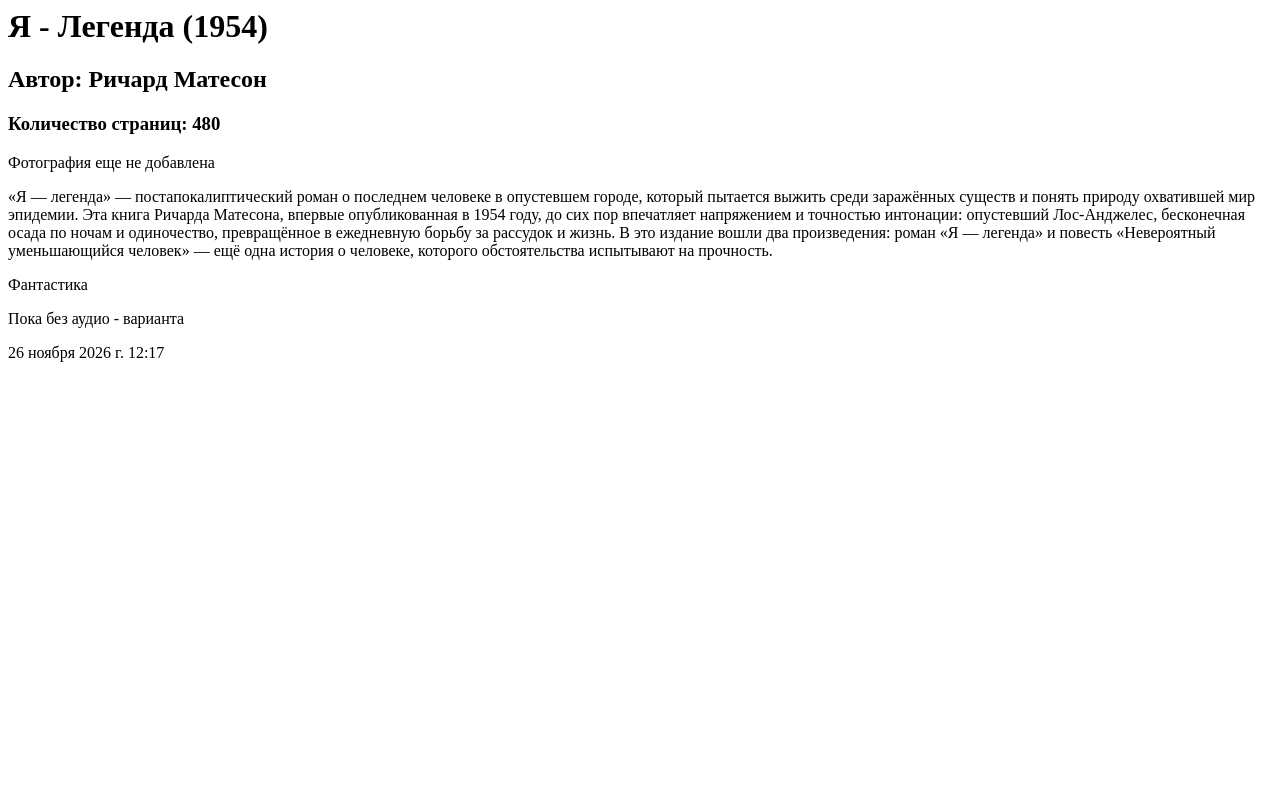
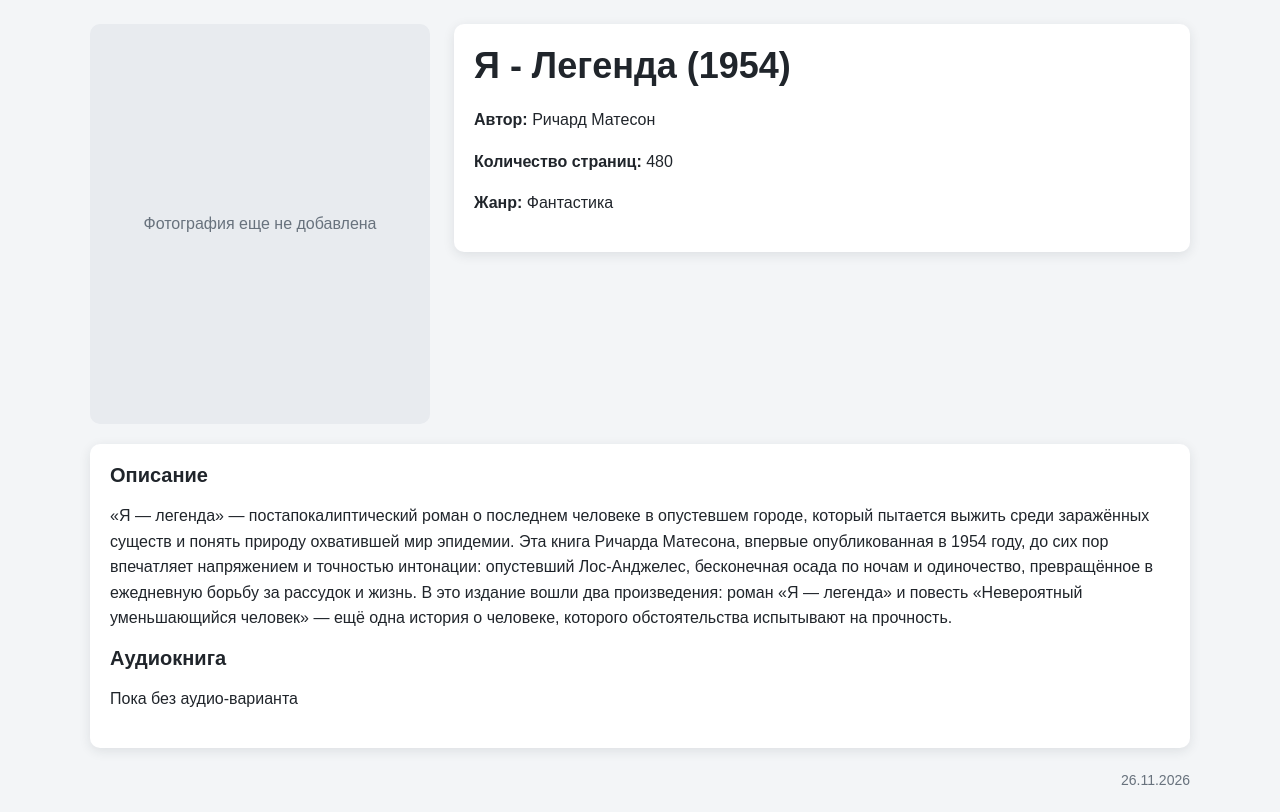
Before and after one commit to KyrGyz03/4-month-homework-Library.kg, a Django app: page /books/5/ in a window 1280 px wide. Before the commit the page ends 362 px from the top, so only its background shows below. Run offline with Django 5.2, Linux system fonts and the light colour scheme; data comes from the database, SQL or seed files in the repository.

Commit message:
добавил book_detail.css

```diff
--- /dev/null
+++ b/book/static/book/css/book_detail.css
@@ -0,0 +1,111 @@
+* {
+    box-sizing: border-box;
+}
+
+body {
+    margin: 0;
+    background: #f3f5f7;
+    color: #20252b;
+    font-family: Arial, sans-serif;
+}
+
+.book {
+    width: min(100% - 40px, 1100px);
+    margin: 0 auto;
+    padding: 24px 0;
+}
+
+.book-detail__main {
+    display: grid;
+    grid-template-columns: minmax(260px, 340px) minmax(0, 1fr);
+    align-items: start;
+    gap: 24px;
+}
+
+.book-detail__image {
+    display: grid;
+    height: 400px;
+    place-items: center;
+    overflow: hidden;
+    border-radius: 10px;
+    background: #e8ebef;
+}
+
+.book-detail__image img {
+    width: 100%;
+    height: 400px;
+    object-fit: contain;
+}
+
+.book-detail__no-image {
+    padding: 12px;
+    color: #68727d;
+    text-align: center;
+}
+
+.book-detail__info,
+.book-detail__extra {
+    padding: 20px;
+    border-radius: 10px;
+    background: #fff;
+    box-shadow: 0 3px 12px rgb(25 35 45 / 10%);
+}
+
+.book-detail__info {
+    min-height: 180px;
+}
+
+.book-detail__title {
+    margin: 0 0 20px;
+    font-size: clamp(24px, 3vw, 36px);
+    line-height: 1.2;
+}
+
+.book-detail__info p,
+.book-detail__extra p {
+    line-height: 1.6;
+}
+
+.book-detail__extra {
+    display: grid;
+    gap: 16px;
+    margin-top: 20px;
+    overflow-wrap: anywhere;
+}
+
+.book-detail__extra h2 {
+    margin: 0;
+    font-size: 20px;
+}
+
+.book-detail__extra a {
+    color: #315f91;
+}
+
+.book-footer {
+    width: min(100% - 40px, 1100px);
+    margin: 0 auto;
+    padding: 0 0 24px;
+    color: #68727d;
+    font-size: 14px;
+    text-align: right;
+}
+
+@media (max-width: 640px) {
+    .book {
+        width: min(100% - 24px, 420px);
+    }
+
+    .book-detail__main {
+        grid-template-columns: 1fr;
+    }
+
+    .book-detail__image {
+        width: min(100%, 340px);
+        justify-self: center;
+    }
+
+    .book-footer {
+        width: min(100% - 24px, 420px);
+    }
+}
--- a/book/static/book/css/book_list.css
+++ b/book/static/book/css/book_list.css
@@ -80,6 +80,7 @@ body {
     line-height: 1.3;
     -webkit-box-orient: vertical;
     -webkit-line-clamp: 2;
+    line-clamp: 2;
 }
 
 .book-card__author,
--- a/templates/book_detail.html
+++ b/templates/book_detail.html
@@ -1,22 +1,51 @@
-<h1>{{ book_id.title }} ({{ book_id.created_data_book }})</h1>
-<h2>Автор: {{ book_id.author }}</h2>
-<h3>Количество страниц: {{ book_id.count_pages }}</h3>
+{% load static %}
+<!DOCTYPE html>
+<html lang="ru">
+<head>
+    <meta charset="UTF-8">
+    <meta name="viewport" content="width=device-width, initial-scale=1.0">
+    <link rel="stylesheet" href="{% static 'book/css/book_detail.css' %}">
+</head>
+<body>
+    <main class="book">
+        <section class="book-detail">
+            <div class="book-detail__main">
+                <div class="book-detail__image">
+                {% if book_id.image_2 %}
+                    <img src="{{ book_id.image_2.url }}">
+                {% else %}
+                    <span class="book-detail__no-image">Фотография еще не добавлена</span>
+                {% endif %}
+                </div>
 
-{% if book_id.image_2 %}
-    <img src="{{book_id.image_2.url}}" alt="" width="300", height=" 400">
-{% else %}
-    <p>Фотография еще не добавлена</p>
-{% endif %}
+                <div class="book-detail__info">
+                    <h1 class="book-detail__title">{{ book_id.title }} ({{ book_id.created_data_book }})</h1>
+                    <p><strong>Автор:</strong> {{ book_id.author }}</p>
+                    <p><strong>Количество страниц:</strong> {{ book_id.count_pages }}</p>
+                    <p><strong>Жанр:</strong> {{ book_id.genre }}</p>
+                </div>
+            </div>
 
+            <div class="book-detail__extra">
+                <section>
+                    <h2>Описание</h2>
                 {% if book_id.description %}
-    <p>{{book_id.description}}</p>
+                    <p>{{ book_id.description }}</p>
                 {% else %}
                     <p>Описание пока не добавлено</p>
                 {% endif %}
-<p>{{book_id.genre}}</p>
+                    <h2>Аудиокнига</h2>
                 {% if book_id.audio_book %}
-    <a href="{{book_id.audio_book}}">{{book_id.audio_book}}</a>
+                    <a href="{{ book_id.audio_book }}">{{ book_id.audio_book }}</a>
                 {% else %}
-    <p>Пока без аудио - варианта</p>
+                    <p>Пока без аудио-варианта</p>
                 {% endif %}
-<p>{{book_id.created_at}}</p>
+                </section>
+            </div>
+        </section>
+    </main>
+    <footer class="book-footer">
+            {{ book_id.created_at|date:"d.m.Y" }}
+    </footer>
+</body>
+</html>
```
Lines whose indentation alone changed are shown as unchanged.
